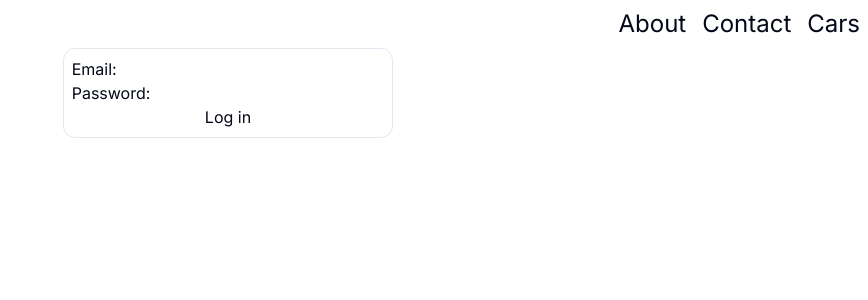
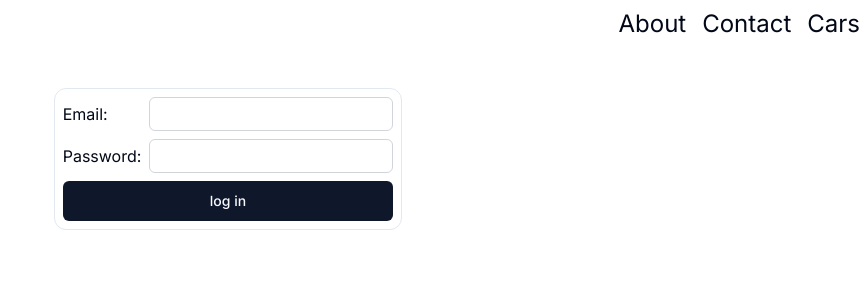
Before and after one commit to steve-rops/car-rental, a Next.js app: page /login in a window 1280 px wide. Shown: the top 300 px of the page, without its empty margins (412-1280 px from the left). Built offline with nearby package versions, Linux system fonts and the light colour scheme.

Commit message:
changed the login UI

```diff
--- /dev/null
+++ b/app/login/SubmitButton.jsx
@@ -0,0 +1,14 @@
+"use client";
+
+import { Button } from "@/components/ui/button";
+import { useFormStatus } from "react-dom";
+import Loading from "../(components)/Loading";
+
+export default function SubmitButton() {
+  const { pending } = useFormStatus();
+  return (
+    <Button disabled={pending} type="sumbit">
+      {pending ? <Loading /> : "log in"}
+    </Button>
+  );
+}
--- a/app/login/page.js
+++ b/app/login/page.js
@@ -1,18 +1,34 @@
 import { login } from "@/lib/actions";
+import SubmitButton from "./SubmitButton";
 
 export default function Login() {
   return (
-    <div className="w-full flex justify-center ">
-      <form className="flex flex-col p-2 border rounded-xl">
-        <div>
+    <div className="flex justify-center py-10 ">
+      <form
+        action={login}
+        className="flex flex-col gap-2 p-2 border rounded-xl"
+      >
+        <div className="flex justify-between gap-2 items-center">
           <label htmlFor="email">Email:</label>
-          <input id="email" name="email" type="email" required />
+          <input
+            className=" border border-gray-300 p-1 rounded-md"
+            id="email"
+            name="email"
+            type="email"
+            required
+          />
         </div>
-        <div>
+        <div className=" flex justify-between gap-2 items-center">
           <label htmlFor="password">Password:</label>
-          <input id="password" name="password" type="password" required />
+          <input
+            className="border border-gray-300 p-1 rounded-md"
+            id="password"
+            name="password"
+            type="password"
+            required
+          />
         </div>
-        <button formAction={login}>Log in</button>
+        <SubmitButton type="submit" />
       </form>
     </div>
   );
```
